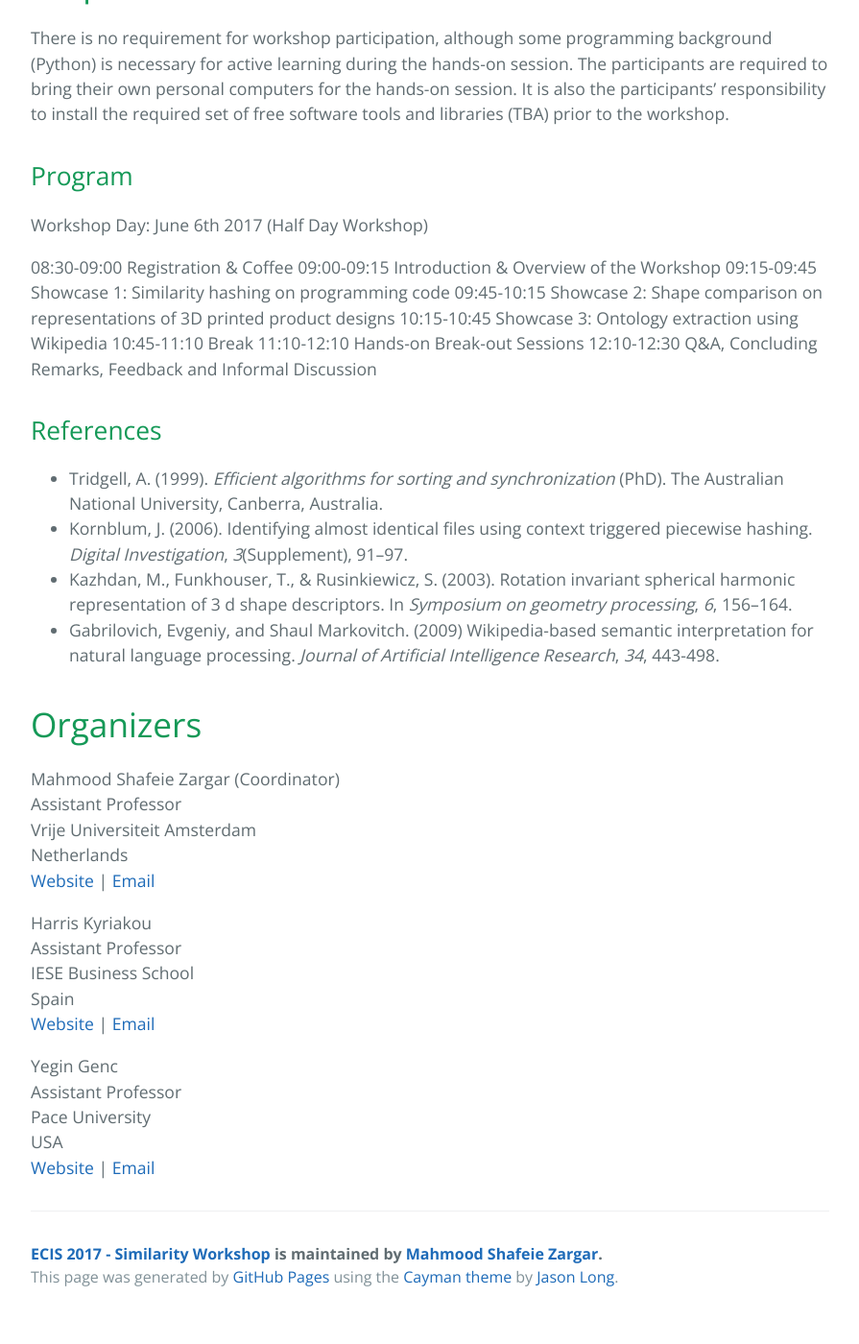
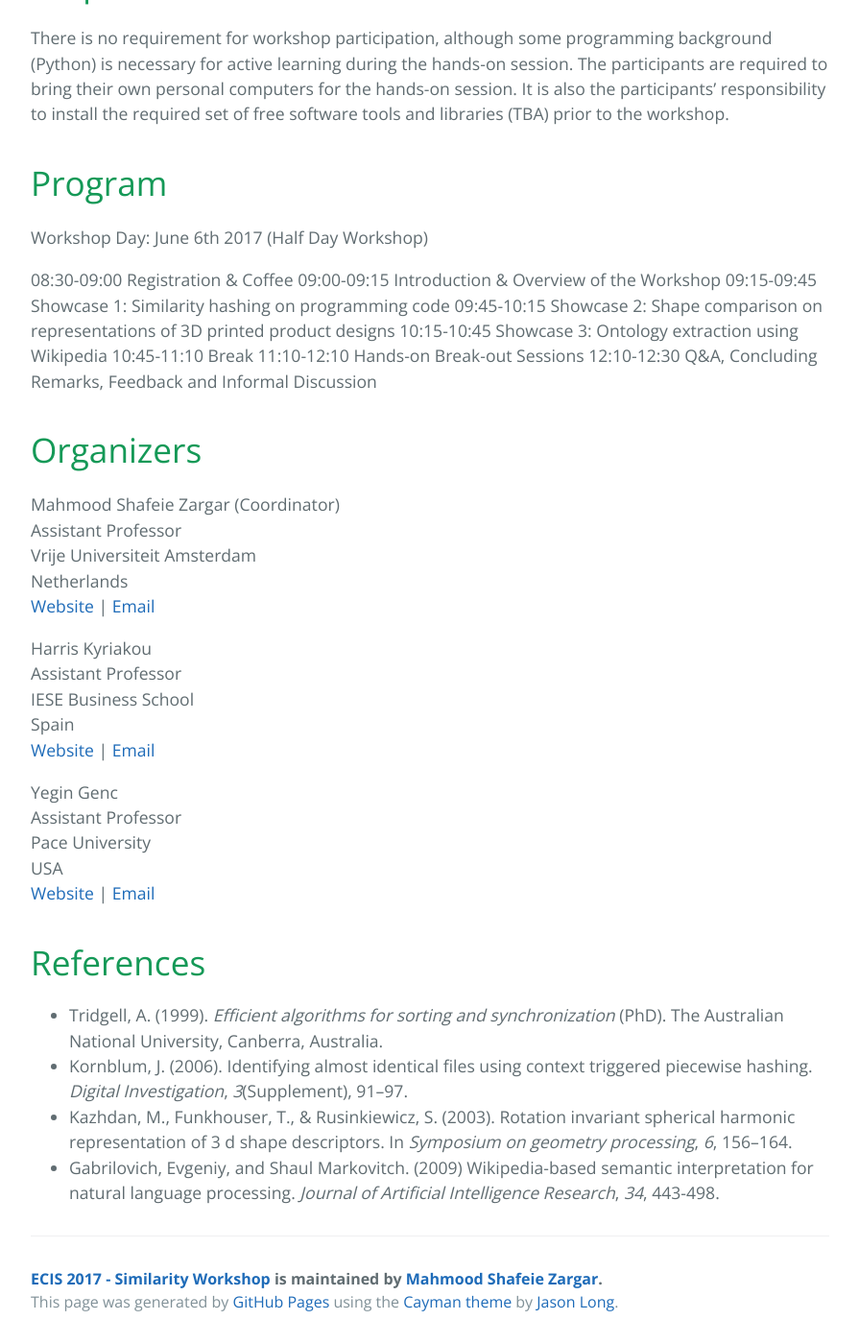
Before and after one commit to retrography/similarity-workshop, a Jekyll site: the page built from index.md, in a window 1280 px wide and 1400 px high, scrolled down 2585 px. Shown: the whole window at 96% size, without its empty margins (192-1087 px from the left). Built offline with Jekyll 4.4.1, drawn with Linux system fonts in a browser that asks for light colours; before the commit the page ends 3959 px from its top, so only the background shows below that; some of the changed lines change nothing that is shown.

Commit message:
Update index.md

```diff
--- a/index.md
+++ b/index.md
@@ -49,7 +49,7 @@ Wikipedia based ontologies can be specially useful when analyzing short and elli
 
 There is no requirement for workshop participation, although some programming background (Python) is necessary for active learning during the hands-on session. The participants are required to bring their own personal computers for the hands-on session. It is also the participants’ responsibility to install the required set of free software tools and libraries (TBA) prior to the workshop.
 
-## Program
+# Program
 
 Workshop Day: June 6th 2017 (Half Day Workshop)
 
@@ -70,13 +70,6 @@ Hands-on Break-out Sessions
 12:10-12:30
 Q&A, Concluding Remarks, Feedback and Informal Discussion
 
-## References
-
-- Tridgell, A. (1999). *Efficient algorithms for sorting and synchronization* (PhD). The Australian National University, Canberra, Australia.
-- Kornblum, J. (2006). Identifying almost identical files using context triggered piecewise hashing. *Digital Investigation*, *3*(Supplement), 91–97.
-- Kazhdan, M., Funkhouser, T., & Rusinkiewicz, S. (2003). Rotation invariant spherical harmonic representation of 3 d shape descriptors. In *Symposium on geometry processing*, *6*, 156–164.
-- Gabrilovich, Evgeniy, and Shaul Markovitch. (2009) Wikipedia-based semantic interpretation for natural language processing. *Journal of Artificial Intelligence Research*, *34*, 443-498.
-
 # Organizers
 
 Mahmood Shafeie Zargar (Coordinator)
@@ -96,3 +89,10 @@ Assistant Professor
 Pace University
 USA
 [Website](http://www.pace.edu/seidenberg/sections/meet-the-faculty/faculty-profile?username=ygenc) | [Email](mailto:ygenc@pace.edu)
+
+# References
+
+- Tridgell, A. (1999). *Efficient algorithms for sorting and synchronization* (PhD). The Australian National University, Canberra, Australia.
+- Kornblum, J. (2006). Identifying almost identical files using context triggered piecewise hashing. *Digital Investigation*, *3*(Supplement), 91–97.
+- Kazhdan, M., Funkhouser, T., & Rusinkiewicz, S. (2003). Rotation invariant spherical harmonic representation of 3 d shape descriptors. In *Symposium on geometry processing*, *6*, 156–164.
+- Gabrilovich, Evgeniy, and Shaul Markovitch. (2009) Wikipedia-based semantic interpretation for natural language processing. *Journal of Artificial Intelligence Research*, *34*, 443-498.
```
